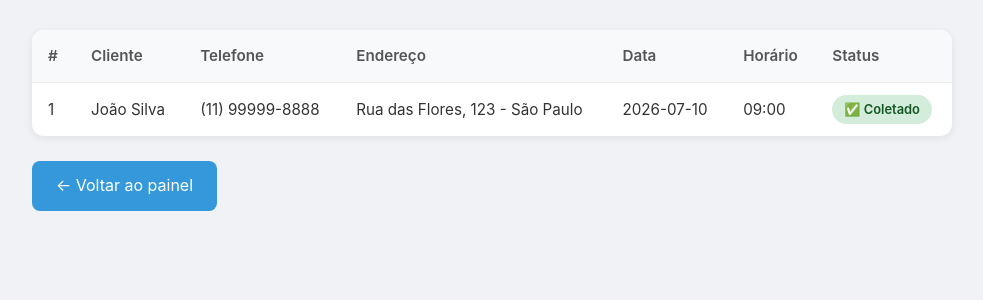
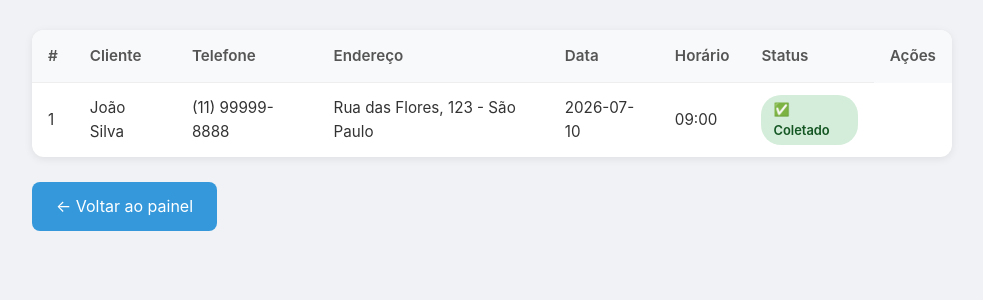
Before and after one commit to lrdj123/sistema-coleta, a Flask app: page /admin/agendamentos in a window 1280 px wide. Shown: the part 108-408 px from the top of the page, without its empty margins (148-1131 px from the left). Run offline with Flask 2, Linux system fonts and the light colour scheme; data comes from the database, SQL or seed files in the repository.

Commit message:
Update templates/admin/agendamentos.html

```diff
--- a/templates/admin/agendamentos.html
+++ b/templates/admin/agendamentos.html
@@ -23,7 +23,7 @@
                         <th>Endereço</th>
                         <th>Data</th>
                         <th>Horário</th>
-                        <th>Status</th>
+                        <th>Status</th><th>Ações</th>
                     </tr>
                 </thead>
                 <tbody>
```
